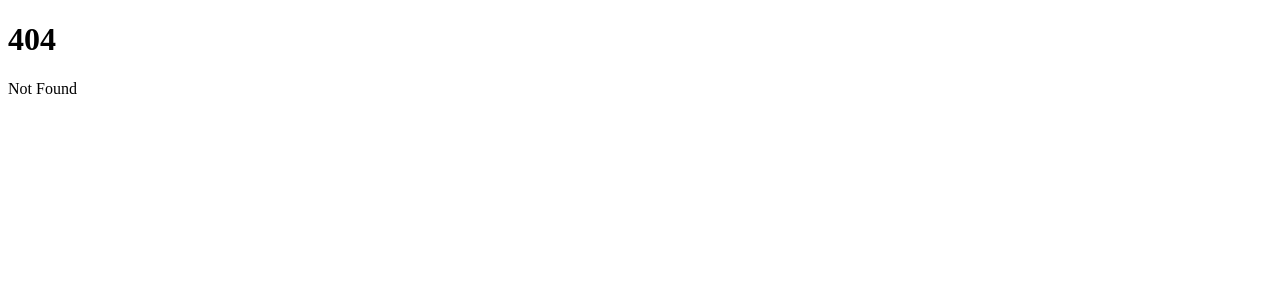
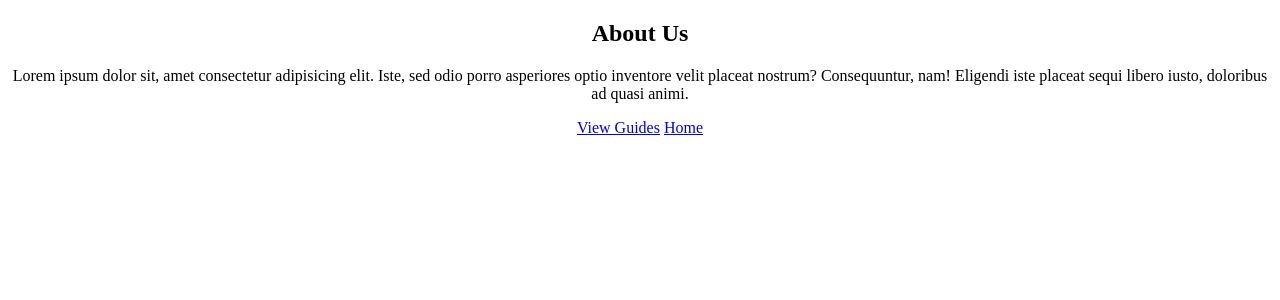
Before and after one commit to Frexz/IT2_2425_elev, a SvelteKit app in the folder gaming-website/: page /about in a window 1280 px wide. Before the commit this address had no page. Shown: the top 300 px of the page. Built offline with nearby package versions, Linux system fonts and the light colour scheme.

Commit message:
added routes and links

```diff
--- /dev/null
+++ b/gaming-website/src/routes/about/+page.svelte
@@ -0,0 +1,16 @@
+<div class="about">
+    <h2>About Us</h2>
+    <p>
+        Lorem ipsum dolor sit, amet consectetur adipisicing elit. Iste, sed odio porro asperiores optio inventore velit placeat nostrum? Consequuntur, nam! Eligendi iste placeat sequi libero iusto, doloribus ad quasi animi.
+    </p>
+    <a href="/guides">View Guides</a>
+    <a href="/">Home</a>
+</div>
+
+<style>
+    .about {
+        text-align: center;
+        display: block;
+        margin: 20px auto;
+    }
+</style>
--- /dev/null
+++ b/gaming-website/src/routes/guides/+page.svelte
@@ -0,0 +1,24 @@
+<div class="guides">
+    <ul>
+        <li><a href="/">guide 1</a></li>
+        <li><a href="/">guide 2</a></li>
+    </ul>
+</div>
+
+<style>
+    .guides {
+        margin-top: 20px;
+    }
+
+    ul {
+        list-style-type: none;
+        padding: 0;
+    }
+
+    a {
+        display: inline-block;
+        margin-top: 10px;
+        padding: 10px;
+        border: 1px dotted rgba(255, 255, 255, 0.2)
+    }
+</style>
```
Also changed, not shown: gaming-website/src/routes/+page.svelte (+20 -2 lines).
